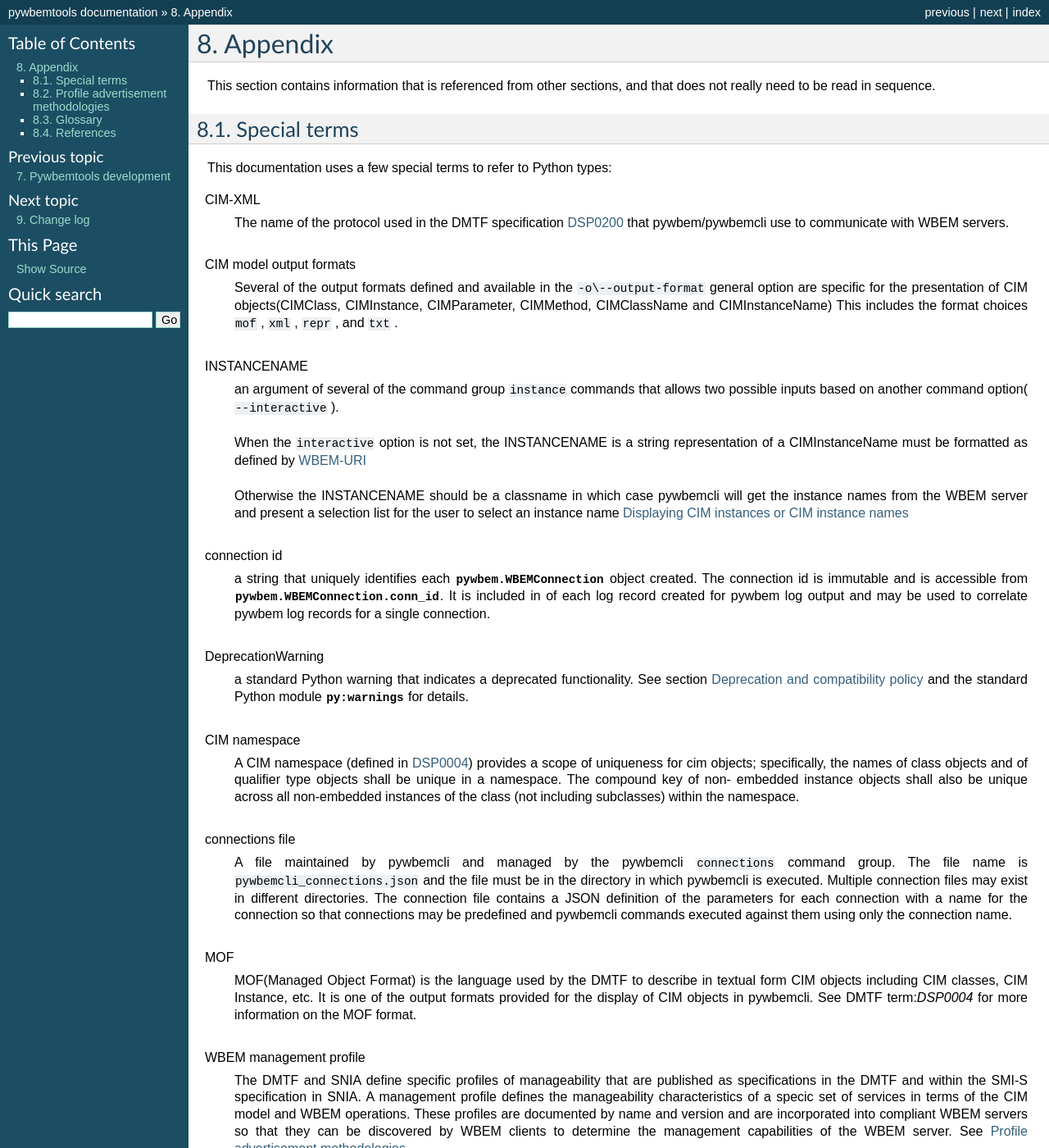
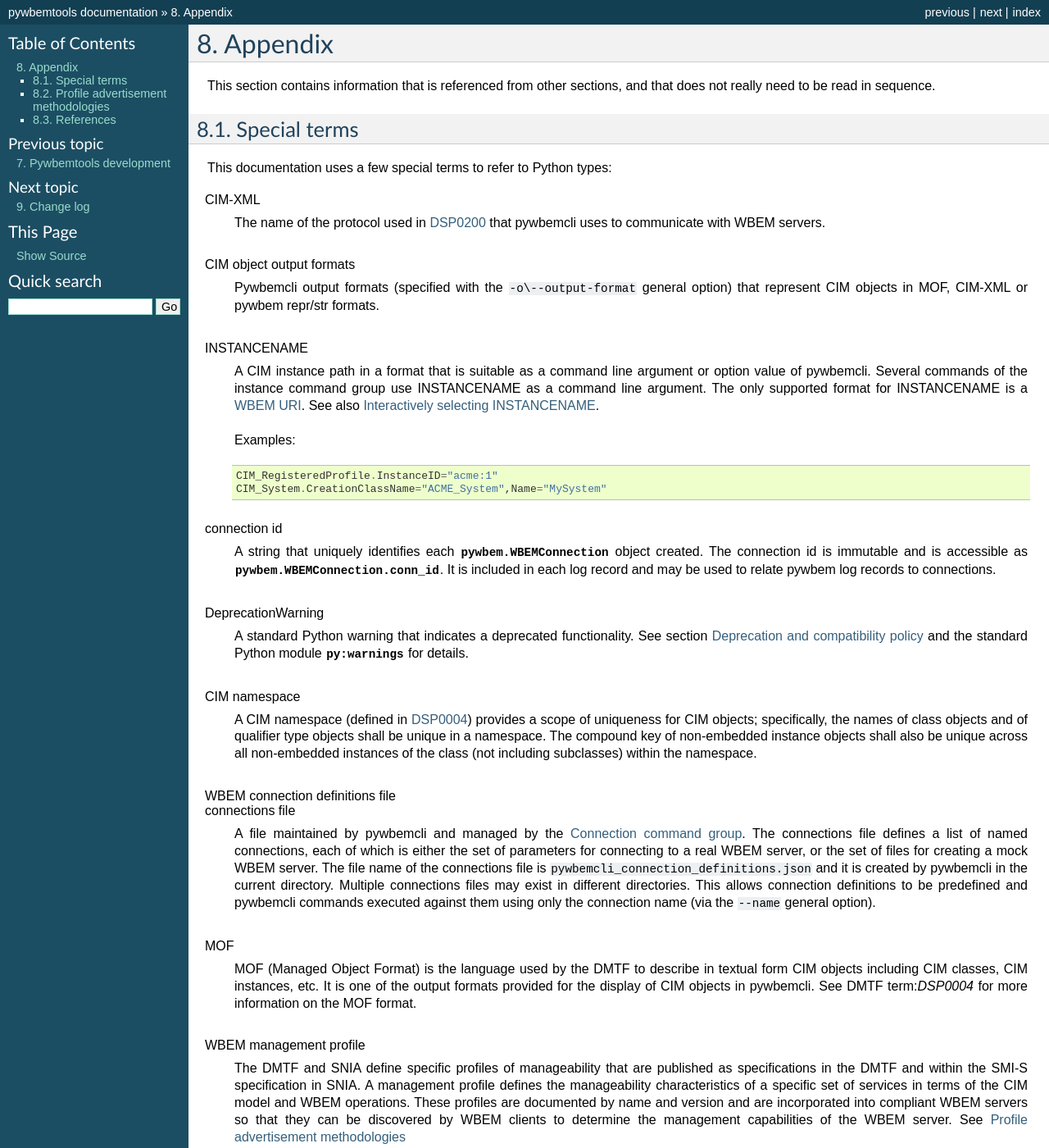
Before and after one commit to pywbem/pywbemtools, a Sphinx documentation site: the page built from docs/appendix.rst, in a window 1280 px wide and 1400 px high. Shown: the whole window at 82% size. Built offline with Sphinx 7.4.7, drawn with Linux system fonts in a browser that asks for light colours; the version number could not be read and is left out; some of the changed text lies outside the part shown.

Commit message:
Docs: Updated Appendix section
Details:

* Fixed formatting and typos.

* Shortened term descriptions by removing duplicated content (either
  from other places in the pywbemtools docs, or from DMTF standards.

* Changed term 'WBEM-URI' to 'WBEM URI' and updated references to it.

* Changed term 'CIM model output formats' to 'CIM object output formats'
  for consistency with introduction, and updated references to it.

* Added an alias term 'WBEM connection definitions file' to the term
  'connections file' and changed its filename to the one we agreed to:
  pywbemcli_connection_definitions.json.

Signed-off-by: Andreas Maier <maiera@de.ibm.com>

```diff
--- a/docs/appendix.rst
+++ b/docs/appendix.rst
@@ -18,63 +18,64 @@ This documentation uses a few special terms to refer to Python types:
 .. glossary::
 
    CIM-XML
-      The name of the protocol used in the DMTF specification :term:`DSP0200`
-      that pywbem/pywbemcli use to communicate with WBEM servers.
+      The name of the protocol used in :term:`DSP0200` that pywbemcli uses to
+      communicate with WBEM servers.
 
-   CIM model output formats
-      Several of the output formats defined and available in the
-      ``-o\--output-format`` general option are specific for the presentation
-      of CIM objects(CIMClass, CIMInstance, CIMParameter, CIMMethod,
-      CIMClassName and CIMInstanceName) This includes the format choices
-      ``mof`` , ``xml`` , ``repr`` , and ``txt`` .
+   CIM object output formats
+      Pywbemcli output formats (specified with the ``-o\--output-format`` general
+      option) that represent CIM objects in MOF, CIM-XML or pywbem repr/str
+      formats.
 
    INSTANCENAME
-      an argument of several of the command group ``instance`` commands that
-      allows two possible inputs based on another command option( ``--interactive`` ).
+      A CIM instance path in a format that is suitable as a command line
+      argument or option value of pywbemcli. Several commands of the instance
+      command group use INSTANCENAME as a command line argument.
+      The only supported format for INSTANCENAME is a :term:`WBEM URI`.
+      See also :ref:`Interactively selecting INSTANCENAME`.
 
-      When the ``interactive`` option is not set, the INSTANCENAME is a string
-      representation of a CIMInstanceName must be formatted as defined by
-      :term:`WBEM-URI`
+      Examples::
 
-      Otherwise the INSTANCENAME should be a classname in which case pywbemcli
-      will get the instance names from the WBEM server and present a
-      selection list for the user to select an instance
-      name :ref:`Displaying CIM instances or CIM instance names`
+        CIM_RegisteredProfile.InstanceID="acme:1"
+        CIM_System.CreationClassName="ACME_System",Name="MySystem"
 
    connection id
-      a string that uniquely identifies each :class:`pywbem.WBEMConnection`
-      object created. The connection id is immutable and is accessible from
-      :attr:`pywbem.WBEMConnection.conn_id`. It is included in of each log
-      record created for pywbem log output and may be used to correlate pywbem
-      log records for a single connection.
+      A string that uniquely identifies each :class:`pywbem.WBEMConnection`
+      object created. The connection id is immutable and is accessible as
+      :attr:`pywbem.WBEMConnection.conn_id`. It is included in each log
+      record and may be used to relate pywbem log records to connections.
 
    DeprecationWarning
-      a standard Python warning that indicates a deprecated functionality.
+      A standard Python warning that indicates a deprecated functionality.
       See section :ref:`Deprecation and compatibility policy` and the standard
       Python module :mod:`py:warnings` for details.
 
    CIM namespace
       A CIM namespace (defined in :term:`DSP0004`) provides a scope of
-      uniqueness  for cim objects; specifically, the names of class objects and
+      uniqueness for CIM objects; specifically, the names of class objects and
       of qualifier type objects shall be unique in a namespace. The compound
-      key of non- embedded instance objects shall also be unique across all
+      key of non-embedded instance objects shall also be unique across all
       non-embedded instances of the class (not including subclasses) within the
       namespace.
 
+   WBEM connection definitions file
    connections file
-      A file maintained by pywbemcli and managed by the pywbemcli
-      ``connections`` command group.  The file name is ``pywbemcli_connections.json``
-      and the file must be in the directory in which pywbemcli is executed.
-      Multiple connection files may exist in different directories.
-      The connection file contains a JSON definition of the parameters for
-      each connection with a name for the connection so that connections may
-      be predefined and pywbemcli commands executed against them using only
-      the connection name.
+      A file maintained by pywbemcli and managed by the
+      :ref:`Connection command group`.
+      The connections file defines a list of named connections, each of which
+      is either the set of parameters for connecting to a real WBEM server, or
+      the set of files for creating a mock WBEM server.
+      The file name of the connections file is
+      ``pywbemcli_connection_definitions.json`` and it is created by pywbemcli
+      in the current directory.
+      Multiple connections files may exist in different directories.
+      This allows connection definitions to be predefined and pywbemcli
+      commands executed against them using only the connection name (via the
+      ``--name`` general option).
 
    MOF
-      MOF(Managed Object Format) is the language used by the DMTF to
+      MOF (Managed Object Format) is the language used by the DMTF to
       describe in textual form CIM objects including CIM classes,
-      CIM Instance, etc.  It is one of the output formats provided for
+      CIM instances, etc.  It is one of the output formats provided for
       the display of CIM objects in pywbemcli. See DMTF term:`DSP0004` for more
       information on the MOF format.
 
@@ -82,48 +83,16 @@ This documentation uses a few special terms to refer to Python types:
       The DMTF and SNIA define specific profiles of manageability that are
       published as specifications in the DMTF and within the SMI-S specification
       in SNIA. A management profile defines the manageability characteristics
-      of a specic set of services in terms of the CIM model and WBEM operations.
+      of a specific set of services in terms of the CIM model and WBEM operations.
       These profiles are documented by name and version and are incorporated into
       compliant WBEM servers so that they can be discovered by WBEM clients to
       determine the management capabilities of the WBEM server.
       See :ref:`Profile advertisement methodologies`
 
-   WBEM-URI
-      The wbem-uri is a standardized text form for CIM instance names. It is
-      documented in DMTF :term:`DSP0207`. Pywbemcli uses the untyped WBEM URI
-      as the format for instance names in CLI input parameters
-      (i.e. :term:`INSTANCENAME`)::
-
-            WBEM-URI = WBEM-URI-UntypedNamespacePath /
-                       WBEM-URI-UntypedClassPath /
-                       WBEM-URI-UntypedInstancePath
-
-            WBEM-URI-UntypedNamespacePath = namespacePath
-            WBEM-URI-UntypedClassPath     = namespacePath ":" className
-            WBEM-URI-UntypedInstancePath  = WBEM-URI-UntypedInstancePath
-                                            className "." key_value_pairs
-
-            namespacePath = [namespaceType ":"] namespaceHandle
-            namespaceType = ("http" ["s"]) / ("cimxml.wbem" ["s"])
-            namespaceHandle = ["//" authority] "/" [namespaceName]
-            namespaName     = IDENTIFIER *("/"IDENTIFIER))
-
-            // Untyped key value pairs
-            key_value_pairs  = key_value_pair *("," key_value_pair)
-            key_value_pair   = key_name "=" key_value
-            key_value        = stringValue / charValue / booleanValue /
-                               integerValue / realValue /
-                               "\"" datetimeValue "\"" /
-                               "\"" referenceValue "\""
-
-      In pywbemcli the WBEM-URI is used as the format for instance names on
-      commands such as ``instance get <instance-name>``
-
-      In these cases, the normal use is to specify only the classname and
-      keybindings so that examples of valid WBEM-URIs would be::
-
-        CIM_RegisteredProfile.InstanceID="acme:1"
-        CIM_RegisteredProfile.InstanceID=100
+   WBEM URI
+      WBEM URI is a standardized text form for CIM object paths and is
+      defined in :term:`DSP0207`. Pywbemcli uses the untyped WBEM URI format
+      for instance names in the command line (i.e. :term:`INSTANCENAME`).
 
    REPL
       Stands for "Read-Execute-Print-Loop" which is a term that denotes the
@@ -258,12 +227,6 @@ scoping class and scoping path. In such cases, the scoping class and scoping
 path can often be determined from the class diagram in the specification for
 the profile.
 Many times, ``CIM_System`` or ``CIM_ComputerSystem`` is the scoping class.
-.. _'Glossary`:
-
-Glossary
---------
-
-.. glossary::
 
 
 .. _`References`:
@@ -311,4 +274,5 @@ References
       * `Python 3.4 Glossary <https://docs.python.org/3.4/glossary.html>`_
 
    pywbem
-      pywbem is both a `github repository <http://pywbem.github.io/pywbemtools/index.html>`_ and the Python package pywbem, a WBEM client and  WBEM listener within this repository.
+      A WBEM client and WBEM listener written in Python. See `pywbem GitHub repository <http://pywbem.github.io/pywbemtools/index.html>`_ and the
+      `pywbem package on Pypi <https://pypi.org/project/pywbem/>`_.
```
Also changed, not shown: other parts of docs/appendix.rst (+1 -1 lines), docs/pywbemclicommands.rst (+21 -19 lines).
